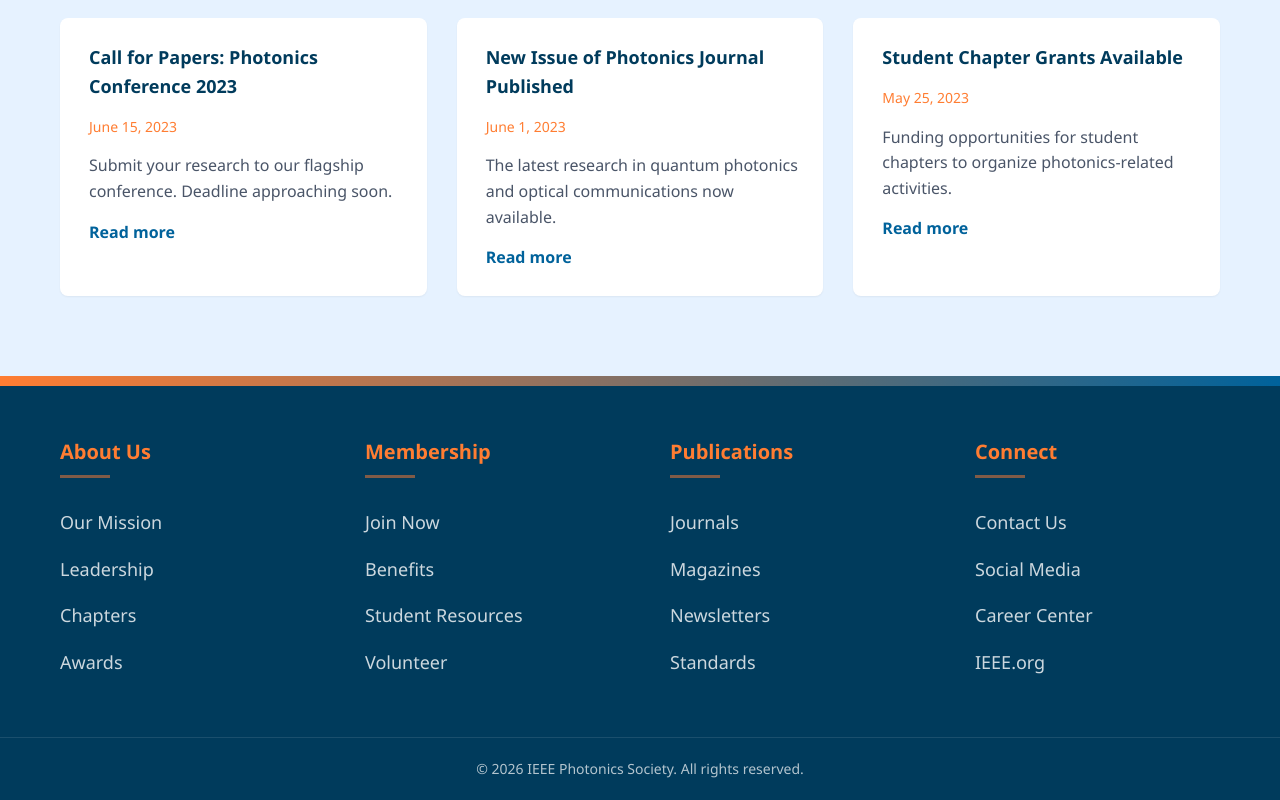
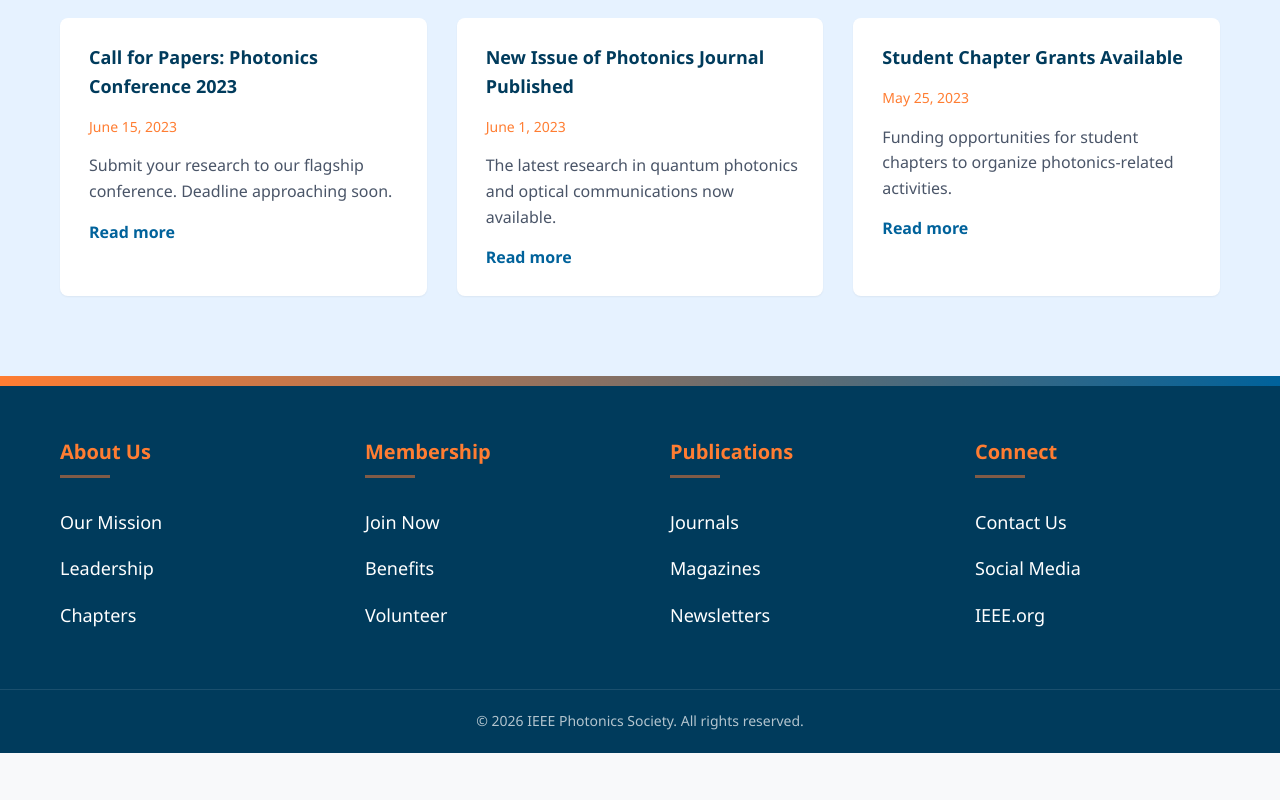
Before and after one commit to Mounesh-v/ieee, a React (Vite) app: page / in a window 1280 px wide. Shown: the part 1577-2377 px from the top of the page. After the commit the page ends 2330 px from the top, so only its background shows below. Built offline with nearby package versions, Linux system fonts and the light colour scheme.

Commit message:
contant info added

```diff
--- a/src/App.jsx
+++ b/src/App.jsx
@@ -16,6 +16,7 @@ import LaserMazeGame from "./Components/Games/LaserMazeGame";
 import SpectrumRunner from "./Components/Games/spectrum-runner/SpectrumRunner";
 import PhotonicsWordle from "./Components/Games/PhotonicsWordle";
 import PhotonCatcher from "./Components/Games/PhotonCatcher";
+import LightSniper from "./Components/Games/LightSniper";
 
 const App = () => {
   return (
@@ -32,6 +33,7 @@ const App = () => {
         <Route path="laser" element={<LaserMazeGame />} />
         <Route path="spectrum" element={<SpectrumRunner />} />
         <Route path="wordle" element={<PhotonicsWordle />} />
+        <Route path="sniper" element={<LightSniper />} />
 
         <Route path="*" element={<NotFound />} />
 
--- a/src/Components/Games/Games.jsx
+++ b/src/Components/Games/Games.jsx
@@ -19,7 +19,7 @@ const games = [
     image: light,
     description:
       "Navigate through mirrors and lenses using light refraction principles.",
-    link: "/game/light sniper/index.html",
+    link: "/sniper",
   },
   {
     title: "Spectrum Runner",
--- /dev/null
+++ b/src/Components/Games/LightSniper.jsx
@@ -0,0 +1,18 @@
+import React from "react";
+
+const LightSniper = () => {
+  return (
+    <div className="bg-[#121212] text-white min-h-screen flex justify-center">
+      <div className="flex flex-col w-full max-w-[1000px] min-h-screen p-4 gap-4">
+        <h1
+          className="font-['Orbitron'] text-3xl text-[#4fc3f7]
+          tracking-widest drop-shadow-[0_0_10px_rgba(79,195,247,0.7)]"
+        >
+          LIGHT SNIPER coming soon....
+        </h1>
+      </div>
+    </div>
+  );
+};
+
+export default LightSniper;
--- a/src/Layout/Footer.jsx
+++ b/src/Layout/Footer.jsx
@@ -1,118 +1,152 @@
-import React,{useState,useEffect} from "react";
+import React, { useState, useEffect } from "react";
 
 const Footer = () => {
   const [year, setYear] = useState("");
 
   useEffect(() => {
     setYear(new Date().getFullYear());
-
-    }, [])
-
+  }, []);
 
   return (
-    <>
     <footer className="relative bg-[#003B5C] text-white pt-[60px] pb-[20px]">
-        <div className="absolute top-0 left-0 w-full h-[10px] bg-gradient-to-r from-[#FF7D32] to-[#00629B]"></div>
+      {/* Top Gradient Line */}
+      <div className="absolute top-0 left-0 w-full h-[10px] bg-gradient-to-r from-[#FF7D32] to-[#00629B]" />
 
       <div className="max-w-[1200px] mx-auto px-[20px] grid grid-cols-1 sm:grid-cols-2 lg:grid-cols-4 gap-[60px]">
-          {/* COLUMN 1 */}
+
+        {/* ABOUT */}
         <div>
           <h3 className="text-[#FF7D32] mb-[30px] text-[20px] font-semibold pb-[10px] relative">
             About Us
-              <span className="absolute bottom-0 left-0 w-[50px] h-[3px] bg-[#FF7D32]/50"></span>
+            <span className="absolute bottom-0 left-0 w-[50px] h-[3px] bg-[#FF7D32]/50" />
           </h3>
 
           <ul className="space-y-[18px]">
-              {["Our Mission", "Leadership", "Chapters", "Awards"].map(
-                (item, i) => (
-                  <li key={i}>
-                    <a
-                      href="#"
-                      className="text-white/80 text-[18px] transition-all duration-300 inline-block hover:text-white hover:translate-x-[6px]"
-                    >
-                      {item}
-                    </a>
+            <li>
+              <a href="/about" className="text-white text-lg font-medium transition-all duration-300 inline-block hover:text-[#FF7D32] hover:translate-x-[6px]">Our Mission</a>
             </li>
-                ),
-              )}
+            <li>
+              <a href="/execome" className="text-white text-lg font-medium transition-all duration-300 inline-block hover:text-[#FF7D32] hover:translate-x-[6px]">Leadership</a>
+            </li>
+            <li>
+              <a href="/gallery" className="text-white text-lg font-medium transition-all duration-300 inline-block hover:text-[#FF7D32] hover:translate-x-[6px]">Chapters</a>
+            </li>
           </ul>
         </div>
 
-          {/* COLUMN 2 */}
+        {/* MEMBERSHIP */}
         <div>
           <h3 className="text-[#FF7D32] mb-[30px] text-[20px] font-semibold pb-[10px] relative">
             Membership
-              <span className="absolute bottom-0 left-0 w-[50px] h-[3px] bg-[#FF7D32]/50"></span>
+            <span className="absolute bottom-0 left-0 w-[50px] h-[3px] bg-[#FF7D32]/50" />
           </h3>
 
           <ul className="space-y-[18px]">
-              {["Join Now", "Benefits", "Student Resources", "Volunteer"].map(
-                (item, i) => (
-                  <li key={i}>
+            <li>
+              <a href="/membership" className="text-white text-lg font-medium transition-all duration-300 inline-block hover:text-[#FF7D32] hover:translate-x-[6px]">Join Now</a>
+            </li>
+            <li>
+              <a href="/membership" className="text-white text-lg font-medium transition-all duration-300 inline-block hover:text-[#FF7D32] hover:translate-x-[6px]">Benefits</a>
+            </li>
+            <li>
               <a
-                      href="#"
-                      className="text-white/80 text-[18px] transition-all duration-300 inline-block hover:text-white hover:translate-x-[6px]"
+                href="https://www.surveymonkey.com/r/IEEE-Photonics-Get-Involved"
+                target="_blank"
+                rel="noreferrer"
+                className="text-white text-lg font-medium transition-all duration-300 inline-block hover:text-[#FF7D32] hover:translate-x-[6px]"
               >
-                      {item}
+                Volunteer
               </a>
             </li>
-                ),
-              )}
           </ul>
         </div>
 
-          {/* COLUMN 3 */}
+        {/* PUBLICATIONS */}
         <div>
           <h3 className="text-[#FF7D32] mb-[30px] text-[20px] font-semibold pb-[10px] relative">
             Publications
-              <span className="absolute bottom-0 left-0 w-[50px] h-[3px] bg-[#FF7D32]/50"></span>
+            <span className="absolute bottom-0 left-0 w-[50px] h-[3px] bg-[#FF7D32]/50" />
           </h3>
 
           <ul className="space-y-[18px]">
-              {["Journals", "Magazines", "Newsletters", "Standards"].map(
-                (item, i) => (
-                  <li key={i}>
+            <li>
               <a
-                      href="#"
-                      className="text-white/80 text-[18px] transition-all duration-300 inline-block hover:text-white hover:translate-x-[6px]"
+                href="https://ieeephotonics.org/publications/"
+                target="_blank"
+                rel="noreferrer"
+                className="text-white text-lg font-medium transition-all duration-300 inline-block hover:text-[#FF7D32] hover:translate-x-[6px]"
               >
-                      {item}
+                Journals
               </a>
             </li>
-                ),
-              )}
+            <li>
+              <a
+                href="https://ieeephotonics.org/publications/"
+                target="_blank"
+                rel="noreferrer"
+                className="text-white text-lg font-medium transition-all duration-300 inline-block hover:text-[#FF7D32] hover:translate-x-[6px]"
+              >
+                Magazines
+              </a>
+            </li>
+            <li>
+              <a
+                href="https://ieeephotonics.org/society-newsroom/"
+                target="_blank"
+                rel="noreferrer"
+                className="text-white text-lg font-medium transition-all duration-300 inline-block hover:text-[#FF7D32] hover:translate-x-[6px]"
+              >
+                Newsletters
+              </a>
+            </li>
           </ul>
         </div>
 
-          {/* COLUMN 4 */}
+        {/* CONNECT */}
         <div>
           <h3 className="text-[#FF7D32] mb-[30px] text-[20px] font-semibold pb-[10px] relative">
             Connect
-              <span className="absolute bottom-0 left-0 w-[50px] h-[3px] bg-[#FF7D32]/50"></span>
+            <span className="absolute bottom-0 left-0 w-[50px] h-[3px] bg-[#FF7D32]/50" />
           </h3>
 
           <ul className="space-y-[18px]">
-              {["Contact Us", "Social Media", "Career Center", "IEEE.org"].map(
-                (item, i) => (
-                  <li key={i}>
+            <li>
               <a
-                      href="#"
-                      className="text-white/80 text-[18px] transition-all duration-300 inline-block hover:text-white hover:translate-x-[6px]"
+                href="mailto:ieeephotonicsbmsit@gmail.com"
+                className="text-white text-lg font-medium transition-all duration-300 inline-block hover:text-[#FF7D32] hover:translate-x-[6px]"
               >
-                      {item}
+                Contact Us
               </a>
             </li>
-                ),
-              )}
+            <li>
+              <a
+                href="https://www.instagram.com/ieee.photonics_bmsit/"
+                target="_blank"
+                rel="noreferrer"
+                className="text-white text-lg font-medium transition-all duration-300 inline-block hover:text-[#FF7D32] hover:translate-x-[6px]"
+              >
+                Social Media
+              </a>
+            </li>
+            <li>
+              <a
+                href="https://ieeephotonics.org/"
+                target="_blank"
+                rel="noreferrer"
+                className="text-white text-lg font-medium transition-all duration-300 inline-block hover:text-[#FF7D32] hover:translate-x-[6px]"
+              >
+                IEEE.org
+              </a>
+            </li>
           </ul>
         </div>
       </div>
 
+      {/* COPYRIGHT */}
       <div className="text-center mt-[60px] pt-[20px] border-t border-white/10 text-white/70 text-[14px]">
         © {year} IEEE Photonics Society. All rights reserved.
       </div>
     </footer>
-    </>
   );
 };
 
--- a/src/Layout/Header.jsx
+++ b/src/Layout/Header.jsx
@@ -49,7 +49,7 @@ const Header = () => {
               {[
                 { name: "Home", path: "/" },
                 { name: "About", path: "/about" },
-                { name: "Execome", path: "/execome" },
+                { name: "Execom", path: "/execome" },
                 { name: "Events", path: "/events" },
                 { name: "Our Projects", path: "/projects" },
                 { name: "Membership", path: "/membership" },
```
Also changed, not shown: src/Components/Events.jsx (+88 -21 lines), src/Components/Execome.jsx (+18 -13 lines), src/Components/Gallery/Gallery.jsx (+0 -12 lines), src/Components/Membership.jsx (+17 -9 lines). Lines whose indentation alone changed are shown as unchanged.
